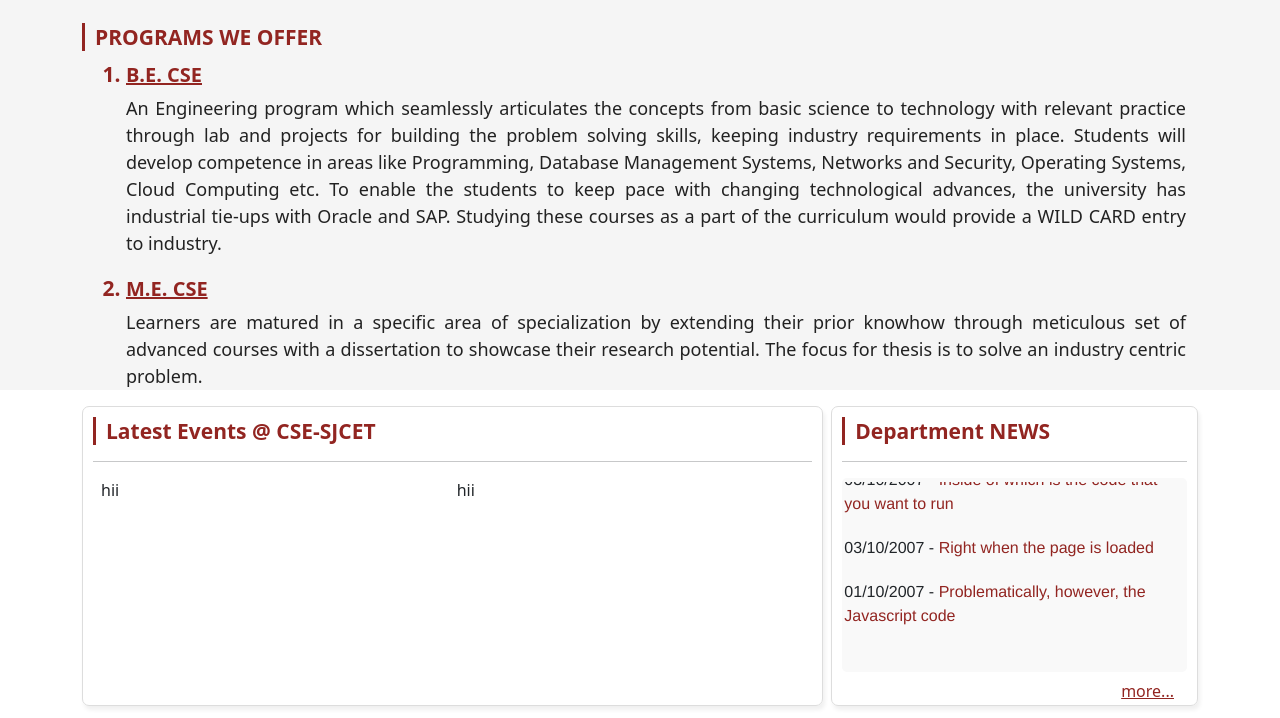
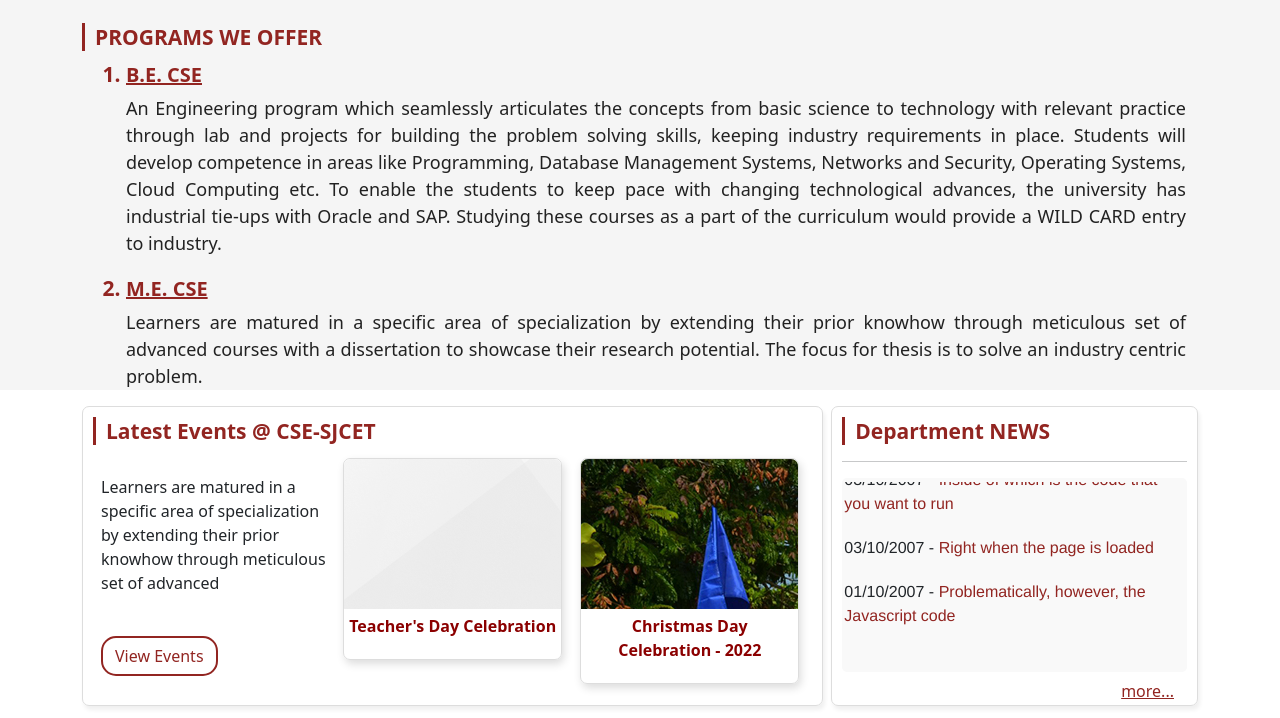
Before and after one commit to reeganrajasekar/sjcet_department, a PHP site: page / in a window 1280 px wide. Shown: the part 807-1525 px from the top of the page. Run offline with PHP 8.4, Linux system fonts and the light colour scheme.

Commit message:
Home Page

```diff
--- a/index.html
+++ b/index.html
@@ -120,15 +120,30 @@
     <section class="container mt-2">
       <div class="row gx-2">
         <article class="col-sm-12 col-md-12 col-lg-8 mb-2">
-          <div class="event">
+          <div class="events">
             <h1 class="heading">Latest Events @ CSE-SJCET</h1>
-            <hr>
             <section class="row gx-2 mx-1">
-              <article class="col-sm-12 col-md-12 col-lg-6">
-                hii
+              <article class="col-sm-12 col-md-12 col-lg-4 mb-1" style="display: flex;flex-direction: column;justify-content: space-around;align-items: flex-start;">
+                <p style="padding-top: 10px;text-align: left;">Learners are matured in a specific area of specialization by extending their
+                   prior knowhow through meticulous set of advanced
+                </p>
+                <a class="btn text-center" style="color:#922521;border:2px solid #922521;border-radius: 15px;;" href="/events.php">View Events</a>
               </article>
-              <article class="col-sm-12 col-md-6 col-lg-6">
-                hii
+              <article class="col-sm-12 col-md-6 col-lg-4 mb-1">
+                <div class="event">
+                  <div class="eventimg">
+                    <img src="/static/images/bg.webp" alt="" loading="lazy">
+                  </div>
+                  <p class="eventp">Teacher's Day Celebration</p>
+                </div>
+              </article>
+              <article class="col-sm-12 col-md-6 col-lg-4 mb-1">
+                <div class="event">
+                  <div class="eventimg">
+                    <img src="/static/images/1.jpg" alt="" loading="lazy">
+                  </div>
+                  <p class="eventp">Christmas Day Celebration - 2022</p>
+                </div>
               </article>
             </section>
           </div>
--- a/static/style.css
+++ b/static/style.css
@@ -156,13 +156,36 @@ a.active {
   color: #922521;
   text-decoration:underline;
 }
-.event{
+.events{
   border:1px solid #ddd;
   box-shadow: 2px 4px 4px #f0f0f0;
   border-radius: 7px;
   padding: 10px;
   min-height: 300px;
-  max-height: 300px;
+}
+.event{
+  border:1px solid #ddd;
+  box-shadow: 2px 4px 8px #ddd;
+  margin:5px;
+  border-radius: 7px;
+}
+.eventimg{
+  height: 150px;
+  overflow: hidden;
+  border-radius: 7px 7px 0px 0px;
+}
+.eventimg img {
+  transition: transform .9s ease;
+}
+.eventimg:hover img {
+  transform: scale(1.5);
+}
+.eventp{
+  text-align: center;
+  font-weight: 700;
+  color:darkred;
+  padding:5px;
+  font-size: 16px;
 }
 .news{
   border:1px solid #ddd;
@@ -170,7 +193,6 @@ a.active {
   border-radius: 7px;
   padding: 10px;
   min-height: 300px;
-  max-height: 300px;
 }
 .holder {
   background-color:#f9f9f9;
```
Also changed, not shown: admin/layout/Header.php (+5 -3 lines).
